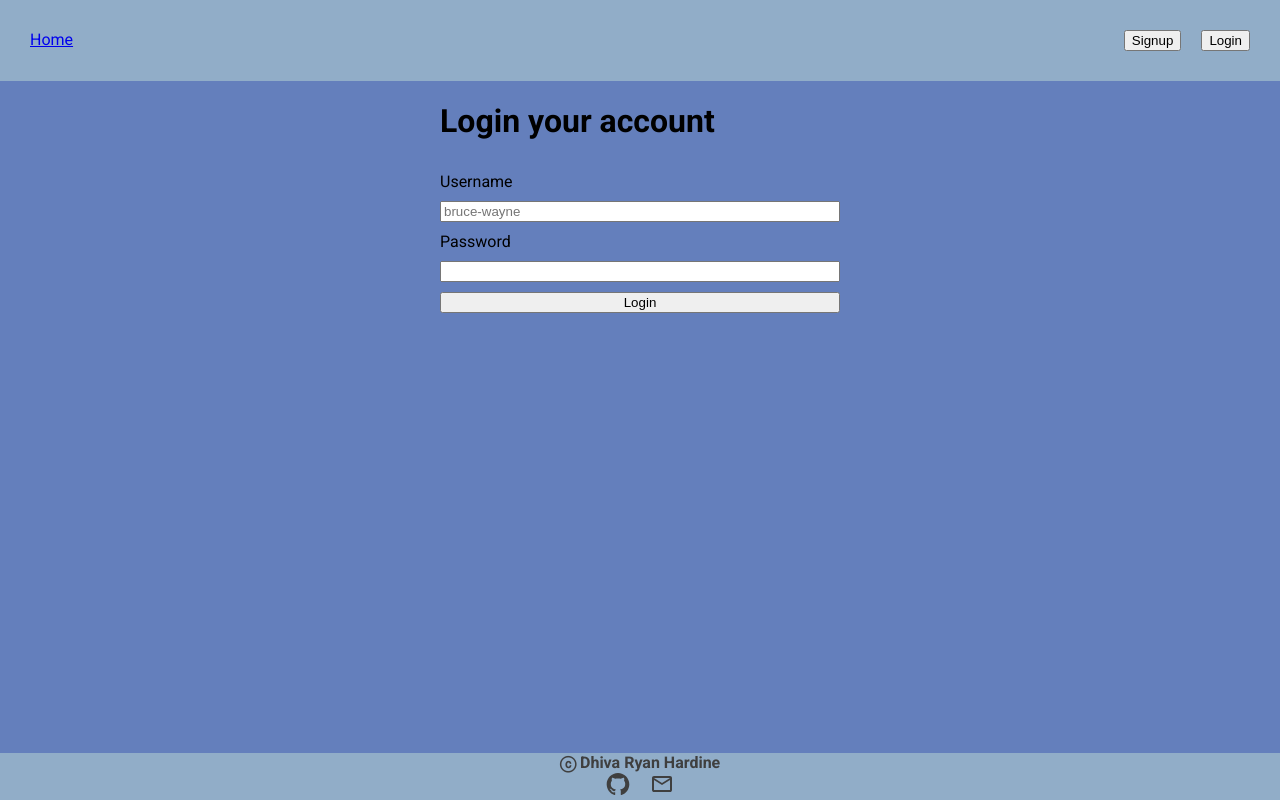
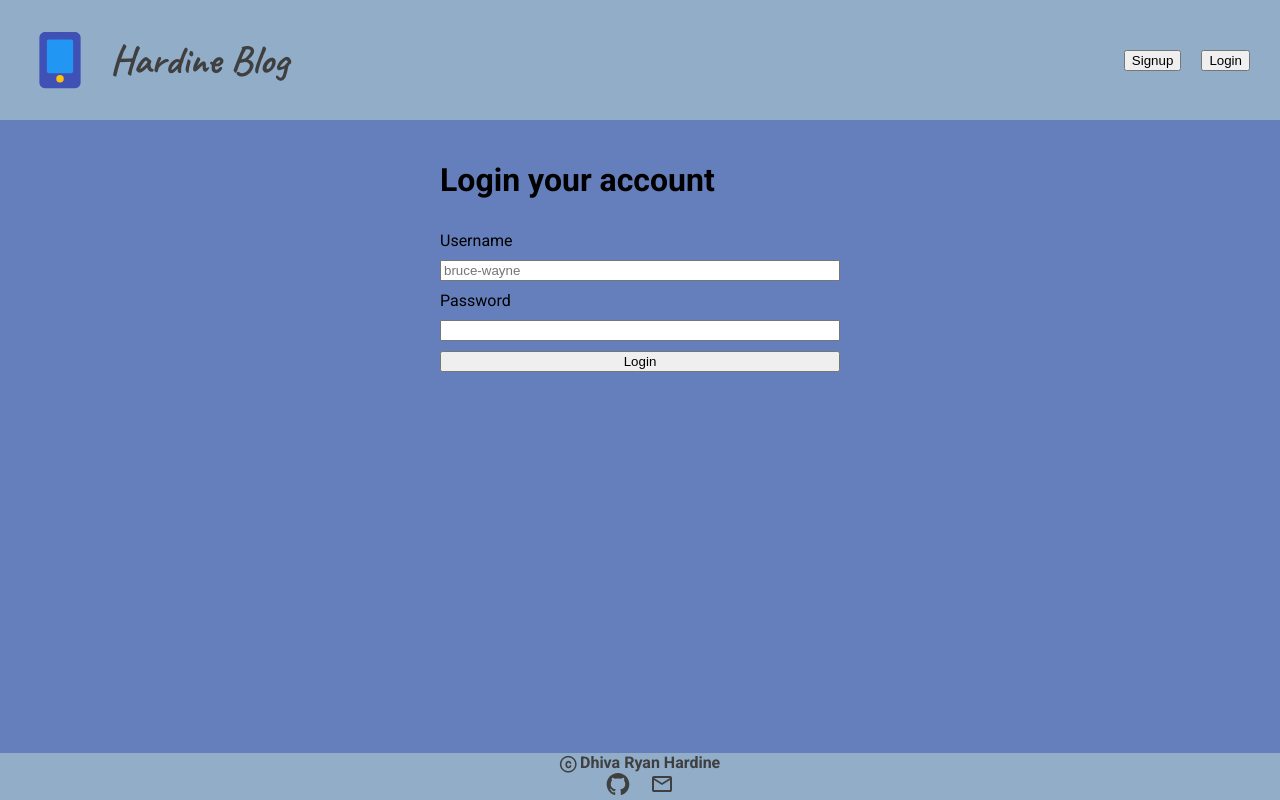
Before and after one commit to d-hardine/blog-frontend, a React (Vite) app: page /login in a window 1280 px wide. Built offline with nearby package versions, Linux system fonts and the light colour scheme.

Commit message:
removed unused react states, make home page prettier with styling, fixed login route

```diff
--- a/index.html
+++ b/index.html
@@ -7,7 +7,7 @@
     <link rel="preconnect" href="https://fonts.gstatic.com" crossorigin>
     <link href="https://fonts.googleapis.com/css2?family=Caveat:wght@400..700&family=Roboto:ital,wght@0,100..900;1,100..900&display=swap" rel="stylesheet">
     <meta name="viewport" content="width=device-width, initial-scale=1.0" />
-    <title>Blog Frontend</title>
+    <title>Hardine Blog</title>
   </head>
   <body>
     <div id="root"></div>
--- a/src/App.jsx
+++ b/src/App.jsx
@@ -7,16 +7,15 @@ import { fetchAuth } from './utils'
 
 function App() {
   const [isAuthenticated, setIsAuthenticated] = useState(false)
-  const [usernameGlobal, setUsernameGlobal] = useState('')
 
   useEffect(() => {
-    fetchAuth(setIsAuthenticated, setUsernameGlobal)
-  }, [isAuthenticated, usernameGlobal])
+    fetchAuth(setIsAuthenticated)
+  }, [isAuthenticated])
 
   return (
     <>
-      <Header isAuthenticated={isAuthenticated} setIsAuthenticated={setIsAuthenticated} usernameGlobal={usernameGlobal} setUsernameGlobal={setUsernameGlobal} />
-      <Outlet context={[isAuthenticated, setIsAuthenticated, usernameGlobal, setUsernameGlobal]}/>
+      <Header isAuthenticated={isAuthenticated} setIsAuthenticated={setIsAuthenticated} />
+      <Outlet context={[isAuthenticated, setIsAuthenticated]}/>
       <Footer />
     </>
   )
--- a/src/components/Header.css
+++ b/src/components/Header.css
@@ -6,7 +6,17 @@ header {
     color: #3F3F3F;
 }
 
-.right-container {
+.left-container, .right-container {
     display: flex;
     gap: 20px;
+    align-items: center;
 }
+
+.left-container {
+    font-family: Caveat;
+    text-decoration: none;
+    color: inherit;
+    font-size: 40px;
+    font-family: Caveat;
+    font-weight: bolder;
+}
--- a/src/components/Header.jsx
+++ b/src/components/Header.jsx
@@ -1,24 +1,24 @@
 import { Link, useNavigate } from 'react-router'
 import './Header.css'
 
-function Header({isAuthenticated, setIsAuthenticated, usernameGlobal, setUsernameGlobal}) {
+function Header({isAuthenticated, setIsAuthenticated}) {
     const navigate = useNavigate()
 
     const handleLogout = () => {
         setIsAuthenticated(false)
-        setUsernameGlobal('')
         localStorage.clear()
         navigate('/')
     }
 
     return (
         <header>
-            <div className="left-container">
-                <Link to="/">Home</Link>
-            </div>
+            <Link to='/' className='left-container'>
+                <svg enableBackground="new 0 0 32 32" width={60} version="1.1" viewBox="0 0 32 32" xmlSpace="preserve" xmlns="http://www.w3.org/2000/svg" xmlnsXlink="http://www.w3.org/1999/xlink"><g id="Desktop25"/><g id="Desktop24"/><g id="Desktop23"/><g id="Desktop22"/><g id="Desktop21"/><g id="Desktop20"/><g id="Desktop19"/><g id="Desktop18"/><g id="Desktop17"/><g id="Desktop16"/><g id="Desktop15"/><g id="Desktop14"/><g id="Desktop13"/><g id="Desktop12"/><g id="Desktop11"/><g id="Desktop10"/><g id="Desktop09"><g><path d="M27,4v24c0,1.65-1.35,3-3,3H8c-1.65,0-3-1.35-3-3V4c0-1.65,1.35-3,3-3h16C25.65,1,27,2.35,27,4z" fill="#3F51B5"/></g><g><path d="M23,6v16c0,0.55-0.45,1-1,1H10c-0.55,0-1-0.45-1-1V6c0-0.55,0.45-1,1-1h12C22.55,5,23,5.45,23,6z" fill="#2197F3"/></g><g><circle cx="16" cy="26" fill="#FFC10A" r="2"/></g></g><g id="Desktop08"/><g id="Desktop07"/><g id="Desktop06"/><g id="Desktop05"/><g id="Desktop04"/><g id="Desktop03"/><g id="Desktop02"/><g id="Desktop01"/></svg>
+                <div>Hardine Blog</div>
+            </Link>
             {isAuthenticated ? (
                 <div className="right-container">
-                    <div>{usernameGlobal}</div>
+                    <div><b>{localStorage.getItem('username')}</b></div>
                     <button onClick={handleLogout}>Logout</button>
                 </div>
             ): (
--- a/src/index.css
+++ b/src/index.css
@@ -12,4 +12,8 @@ body {
   grid-template-rows: auto 1fr auto;
 }
 
+main {
+  margin: 20px 200px;
+}
+
 /* https://colorhunt.co/palette/647fbc91adc8aed6cffafdd6 */
--- a/src/pages/Article.jsx
+++ b/src/pages/Article.jsx
@@ -6,7 +6,7 @@ import PageTitle from "../components/PageTitle"
 import './Article.css'
 
 const Article = () => {
-    const [isAuthenticated, setIsAuthenticated, usernameGlobal, setUsernameGlobal] = useOutletContext()
+    const [isAuthenticated, setIsAuthenticated] = useOutletContext()
 
     const [article, setArticle] = useState({})
     const [author, setAuthor] = useState({})
@@ -19,7 +19,7 @@ const Article = () => {
 
     const fetchSingleArticle = async () => {
         let response = await axios.get(`/api/getArticle/${articleId}`)
-        response.data.createdAt = formatDate(response.data.createdAt, 'MM/dd/yyyy, HH:mm')
+        response.data.createdAt = formatDate(response.data.createdAt, 'dd MMM yyyy, HH:mm')
         setArticle(response.data)
         setAuthor(response.data.author)
     }
@@ -70,7 +70,7 @@ const Article = () => {
                 <div className="comment-card" key={comment.id}>
                     <div>comment author: {comment.author.username}</div>
                     <div>comment content: {comment.body}</div>
-                    <div>comment date: {formatDate(comment.createdAt, 'MMM/dd/yyyy, HH:mm')}</div>
+                    <div>comment date: {formatDate(comment.createdAt, 'dd MMM yyyy, HH:mm')}</div>
                 </div>
             ))}
             </div>
--- /dev/null
+++ b/src/pages/Home.css
@@ -0,0 +1,25 @@
+.article-card-container {
+    display: flex;
+    flex-direction: column;
+    gap: 20px;
+}
+
+.article-categories {
+    color: #00007f;
+    font-weight: 600;
+}
+
+.article-title {
+    font-size: xx-large;
+    font-weight: 320;
+}
+
+.article-title > a {
+    text-decoration: none;
+    color: #004861;
+}
+
+.article-title > a:hover {
+    color: #017298;
+    cursor: pointer;
+}
--- a/src/pages/Home.jsx
+++ b/src/pages/Home.jsx
@@ -1,13 +1,16 @@
-import { useState, useEffect } from 'react';
-import { Link } from 'react-router';
+import { useState, useEffect } from 'react'
+import { Link } from 'react-router'
 import axios from 'axios'
-import PageTitle from '../components/PageTitle';
+import { formatDate, formatDistance } from 'date-fns'
+import PageTitle from '../components/PageTitle'
+import './Home.css'
 
 const Home = () => {
   const [articles, setArticles] = useState([])
 
   const fetchArticles = async () => {
     const response = await axios.get('/api/getArticles')
+    console.log(response.data)
     setArticles(response.data)
   }
 
@@ -19,12 +22,18 @@ const Home = () => {
     <>
       <PageTitle title="Hardine Blog" />
       <main>
-        <p>Whooooooo!</p>
-        <ul>
+        <h2 className='latest-article'>Latest Articles</h2>
+        <div className='article-card-container'>
           {articles.map((article) =>
-            <li key={article.id}>Article: <Link to={`/article/${article.id}`}>{article.title}</Link></li>
+            <div key={article.id} className='article-card'>
+              <div className='article-categories'>{article.categories[0].name}</div>
+              <div className='article-title'><Link to={`/article/${article.id}`}>{article.title}</Link></div>
+              <div title={formatDate(article.createdAt, 'dd MMM yyyy, HH:mm')}>
+                {formatDistance(article.createdAt, new Date(), {addSuffix: true})} | {article.comments.length} comment{'(s)'}
+              </div>
+            </div>
           )}
-        </ul>
+        </div>
       </main>
     </>
   );
--- a/src/pages/Login.jsx
+++ b/src/pages/Login.jsx
@@ -8,7 +8,7 @@ const Login = () => {
   const [username, setUsername] = useState('')
   const [password, setPassword] = useState('')
 
-  const [isAuthenticated, setIsAuthenticated, usernameGlobal, setUsernameGlobal] = useOutletContext()
+  const [isAuthenticated] = useOutletContext()
 
   const navigate = useNavigate()
 
@@ -23,9 +23,13 @@ const Login = () => {
       localStorage.setItem("jwtToken", response.data.token)
       localStorage.setItem("username", response.data.username)
       localStorage.setItem("userId", response.data.userId)
-      setUsernameGlobal(response.data.username)
       navigate('/')
+      window.location.reload(false);
     }
+  }
+
+  if(isAuthenticated) {
+    navigate('/')
   }
 
   return (
--- a/src/utils.js
+++ b/src/utils.js
@@ -1,7 +1,8 @@
 import axios from "axios"
 
-export async function fetchAuth(setIsAuthenticated, setUsernameGlobal) {
+export async function fetchAuth(setIsAuthenticated) {
     const token = localStorage.getItem('jwtToken')
+    console.log('authenticating...')
     if(token) {
         try {
             const response = await axios.get('/api/auth', {
@@ -9,16 +10,16 @@ export async function fetchAuth(setIsAuthenticated, setUsernameGlobal) {
                     Authorization: `Bearer ${token}`
                 }
             })
-            console.log("reload authentication status: " + response.status)
+            console.log("authentication status: " + response.status)
             if(response.status === 200) {
                 setIsAuthenticated(true)
-                setUsernameGlobal(localStorage.getItem('username'))
             }
         } catch (err) {
             setIsAuthenticated(false)
-            setUsernameGlobal('')
             localStorage.clear()
             console.error("You're logged out. Please login again.")
         }
+    } else {
+        console.log('not authenticated')
     }
 }
```
